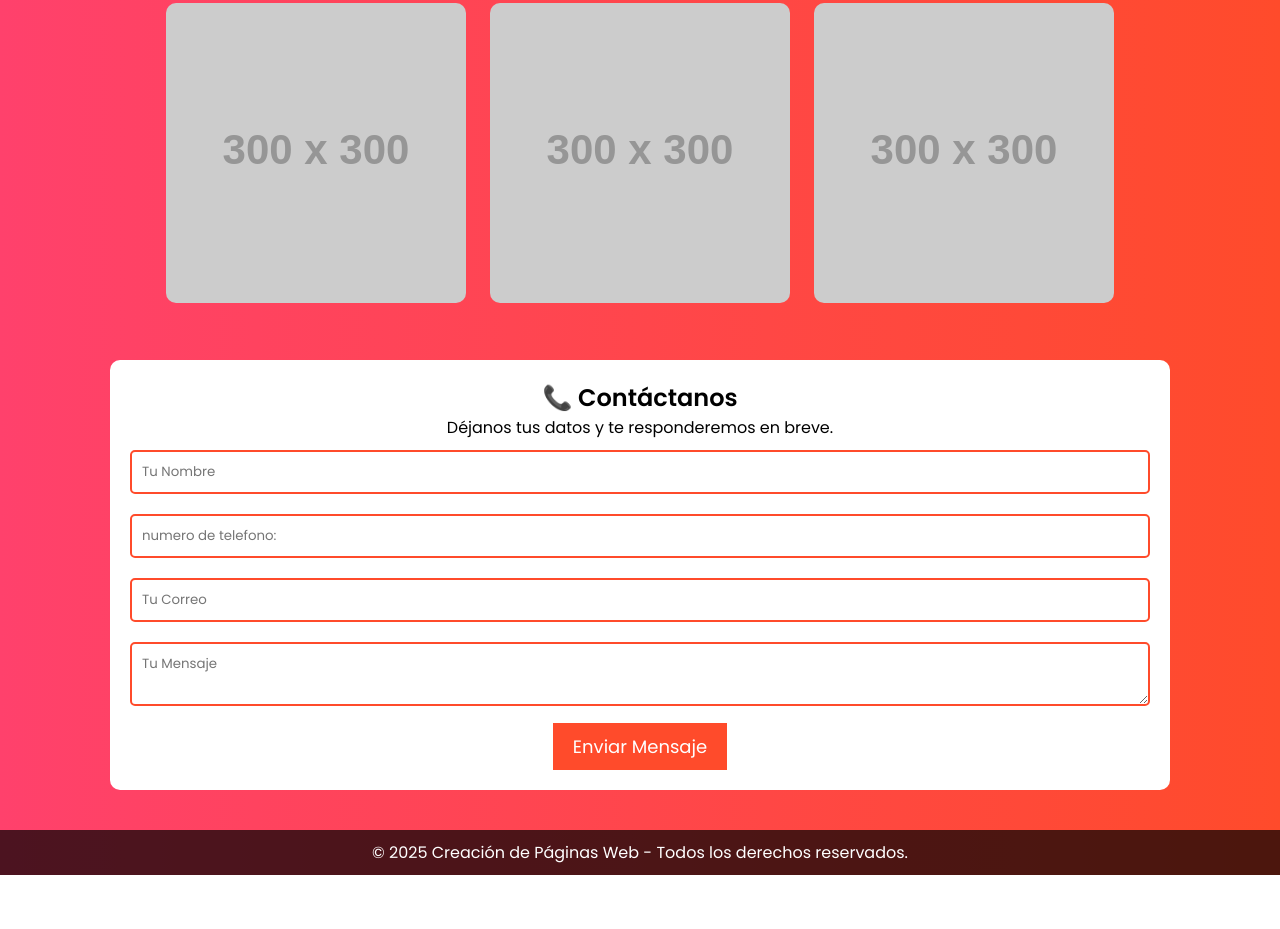
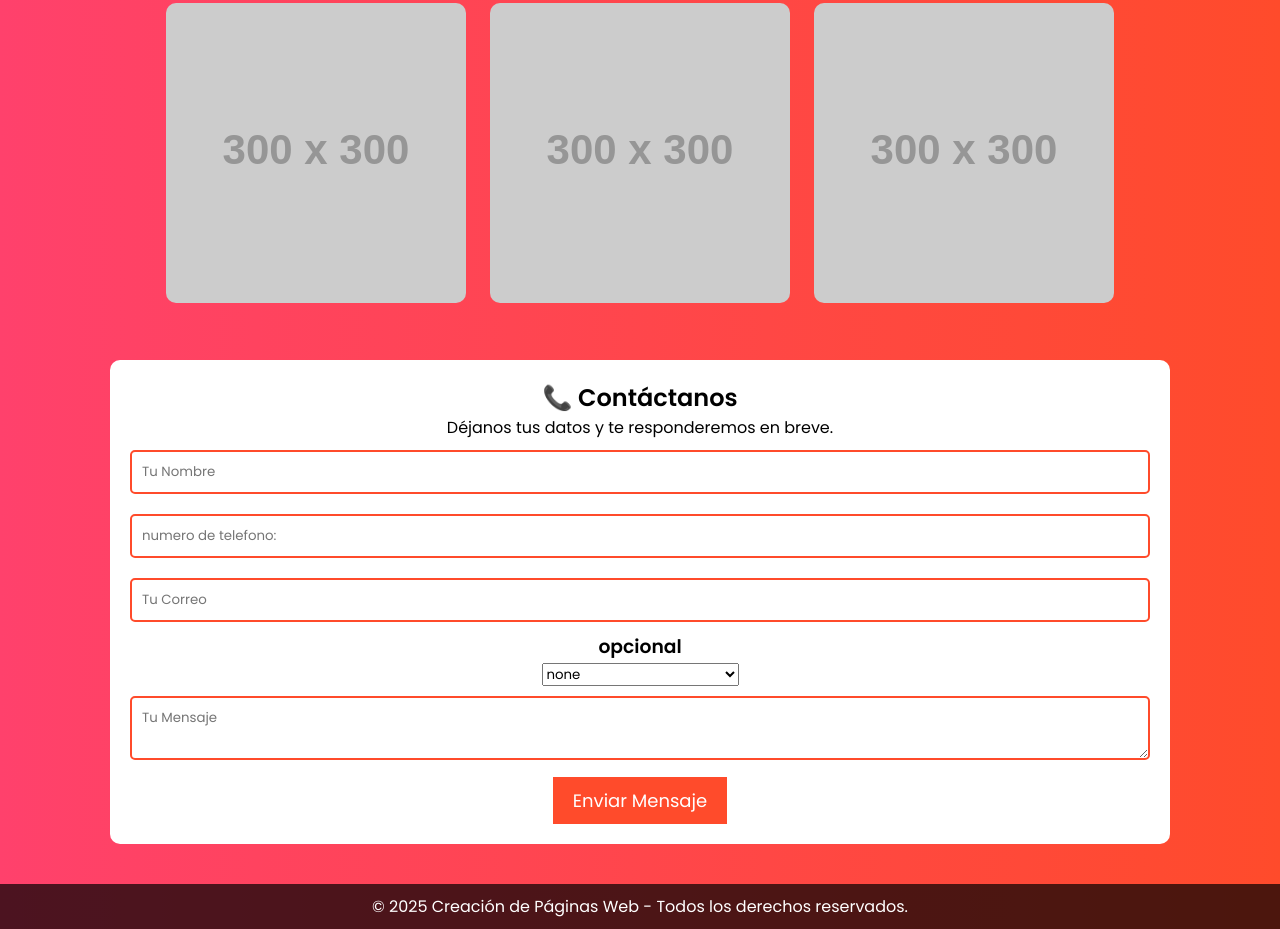
Before and after one commit to Zozuke/delta, a plain HTML site: page Compra_web.html in a window 1280 px wide. Shown: the part 830-1759 px from the top of the page. Before the commit the page ends 1705 px from the top, so only its background shows below. Drawn offline with Linux system fonts and the light colour scheme; placeholder pictures from the web are drawn by us.

Commit message:
Update Compra_web.html

```diff
--- a/Compra_web.html
+++ b/Compra_web.html
@@ -165,10 +165,21 @@
     <section class="contact" id="contacto">
         <h2>📞 Contáctanos</h2>
         <p>Déjanos tus datos y te responderemos en breve.</p>
-        <form action="mailto:tucorreo@ejemplo.com" method="post" enctype="text/plain">
+        <form action="https://formspree.io/f/mlddkngg" method="post">
             <input type="text" name="nombre" placeholder="Tu Nombre" required><br>
             <input type="tel" name="telefono" placeholder="numero de telefono:" required>
             <input type="email" name="correo" placeholder="Tu Correo" required><br>
+
+                <h3>opcional</h3>
+               <select name="tipo-web">
+                <option>none</option>
+                <option>web desde cero</option>
+                <option>web prediseñada</option>
+                <option>web random</option>
+                <option>Mantenimiento de mi web</option>
+                <option>otros</option>
+            .  </select>
+
             <textarea name="mensaje" placeholder="Tu Mensaje" required></textarea><br>
             <button id="enviar" type="submit">Enviar Mensaje</button>
         </form>
@@ -179,10 +190,10 @@
     &copy; 2025 Creación de Páginas Web - Todos los derechos reservados.
 </footer>
 <script>
-    let aviso = document.getElementById("enviar");
+   let aviso = document.getElementById("enviar");
 
     aviso.onclick = function(){
-        alert('tu mensaje fue enviado te enviaremos un correo electrónico: esto puede tardar unos minutos estate al pendiente de los avisos en tu email o una llamada gracias')
+        alert('gracias por enviar tus respuestas verefica si pusiste bien los datos en unos momentos estaremos en contacto esto puede tardar un poco')
     }
 </script>
 
```
